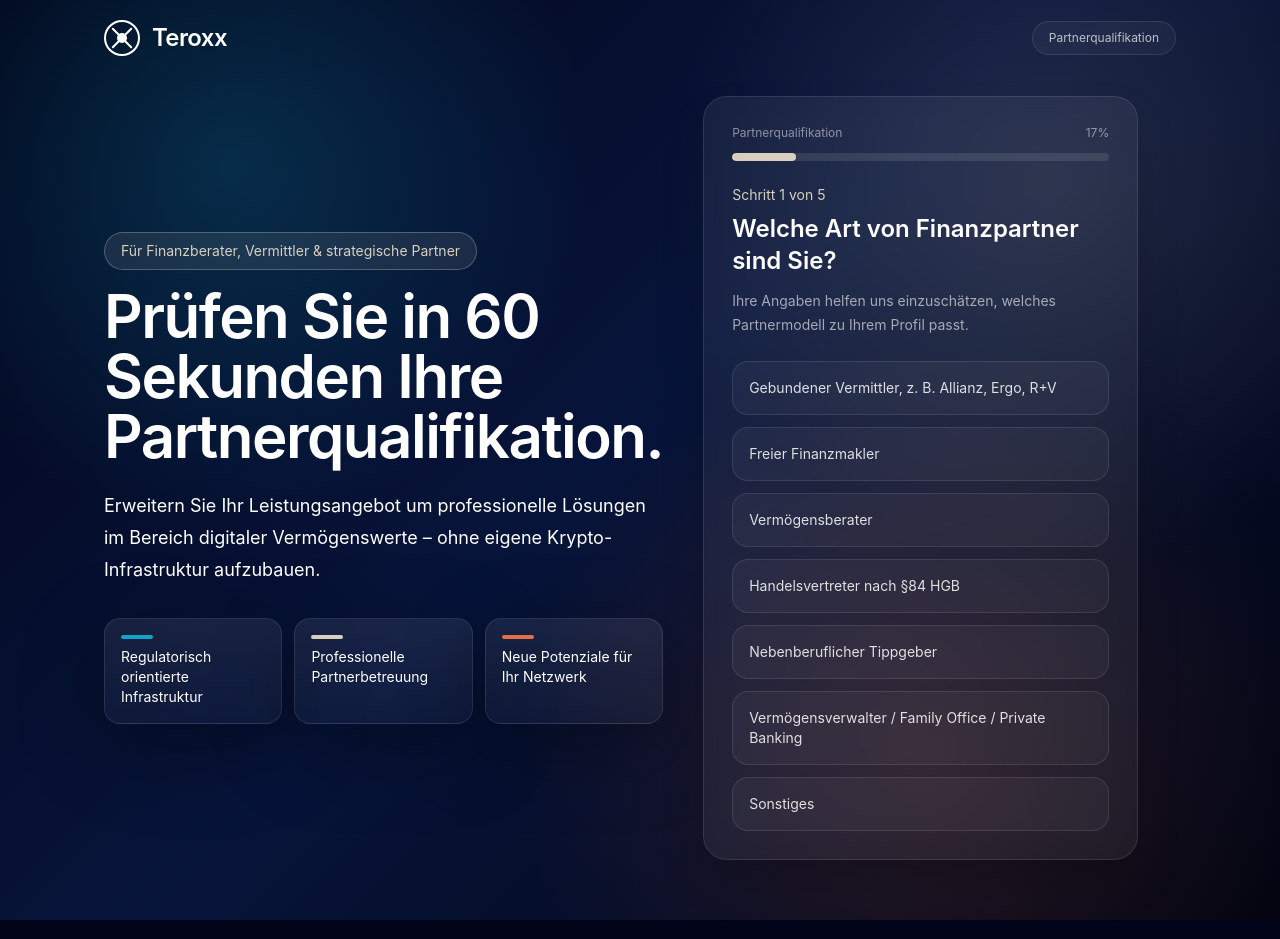
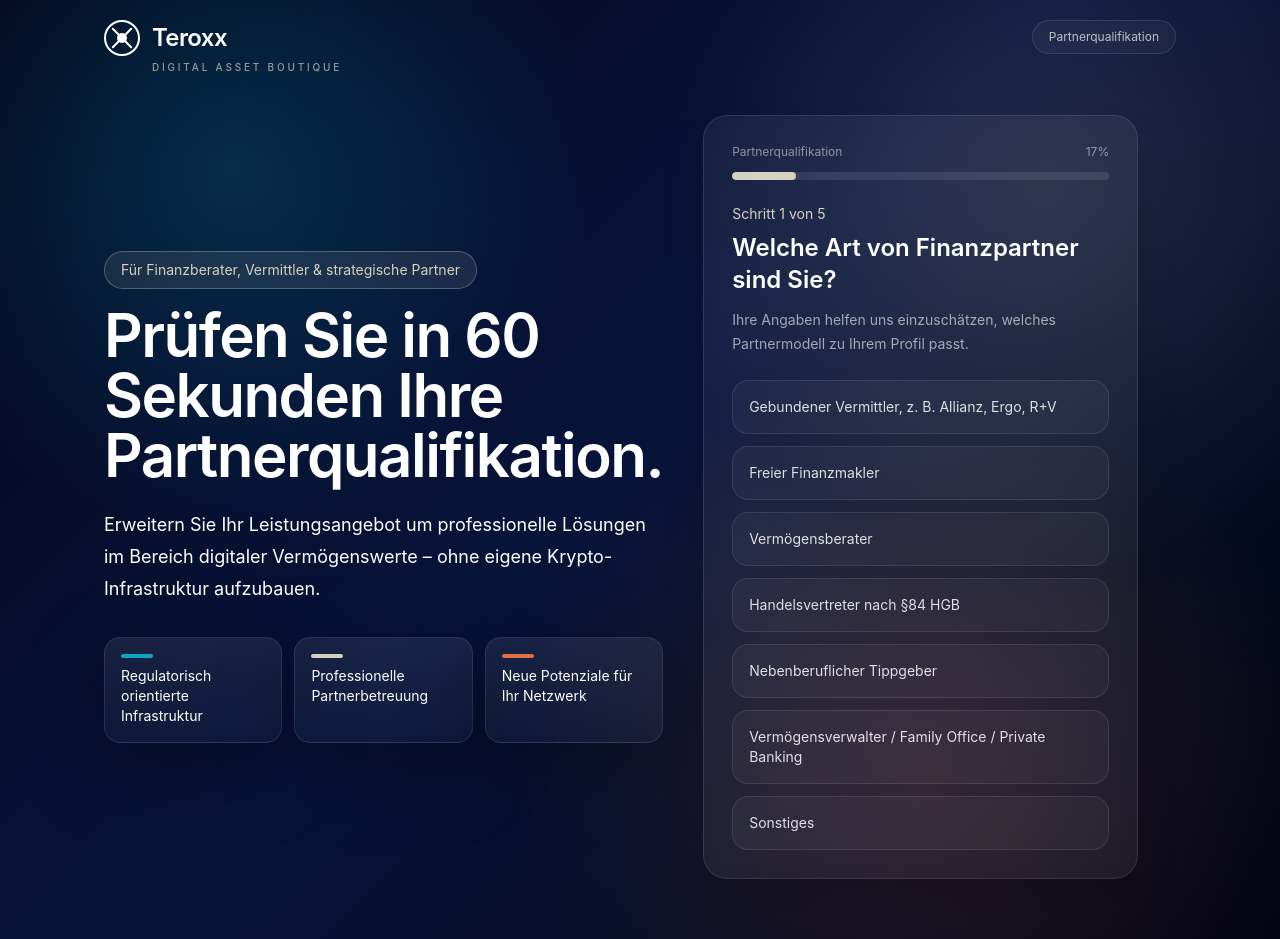
Before and after one commit to teroxxgurses/teroxx-partner-funnel, a Next.js app: page / in a window 1280 px wide. Built offline with nearby package versions, Linux system fonts and the light colour scheme.

Commit message:
Refactor TeroxxLogo component layout

```diff
--- a/app/page.tsx
+++ b/app/page.tsx
@@ -2,14 +2,21 @@ import QualificationFlow from "@/components/QualificationFlow";
 
 function TeroxxLogo() {
   return (
+    <div className="flex flex-col">
       <div className="flex items-center gap-3">
         <div className="relative flex h-9 w-9 items-center justify-center rounded-full border-2 border-white">
           <div className="absolute h-[2px] w-7 rotate-45 rounded-full bg-white" />
           <div className="absolute h-[2px] w-7 -rotate-45 rounded-full bg-white" />
           <div className="absolute h-2.5 w-2.5 rounded-full bg-white" />
         </div>
+
         <span className="text-2xl font-semibold tracking-tight text-white">
           Teroxx
+        </span>
+      </div>
+
+      <span className="ml-12 mt-1 text-[10px] font-medium uppercase tracking-[0.28em] text-sand/70">
+        Digital Asset Boutique
       </span>
     </div>
   );
@@ -19,7 +26,7 @@ export default function Home() {
   return (
     <main className="min-h-screen bg-luxury">
       <section className="mx-auto flex min-h-screen w-full max-w-6xl flex-col px-5 py-5 md:px-8 lg:px-10">
-        <header className="flex items-center justify-between">
+        <header className="flex items-start justify-between">
           <TeroxxLogo />
 
           <div className="hidden rounded-full border border-white/10 bg-white/[0.04] px-4 py-2 text-xs text-white/70 md:block">
@@ -56,10 +63,12 @@ export default function Home() {
                 <div className="mb-2 h-1 w-8 rounded-full bg-electric" />
                 Regulatorisch orientierte Infrastruktur
               </div>
+
               <div className="brand-card rounded-2xl p-4">
                 <div className="mb-2 h-1 w-8 rounded-full bg-sand" />
                 Professionelle Partnerbetreuung
               </div>
+
               <div className="brand-card rounded-2xl p-4">
                 <div className="mb-2 h-1 w-8 rounded-full bg-ember" />
                 Neue Potenziale für Ihr Netzwerk
```
Lines whose indentation alone changed are shown as unchanged.
